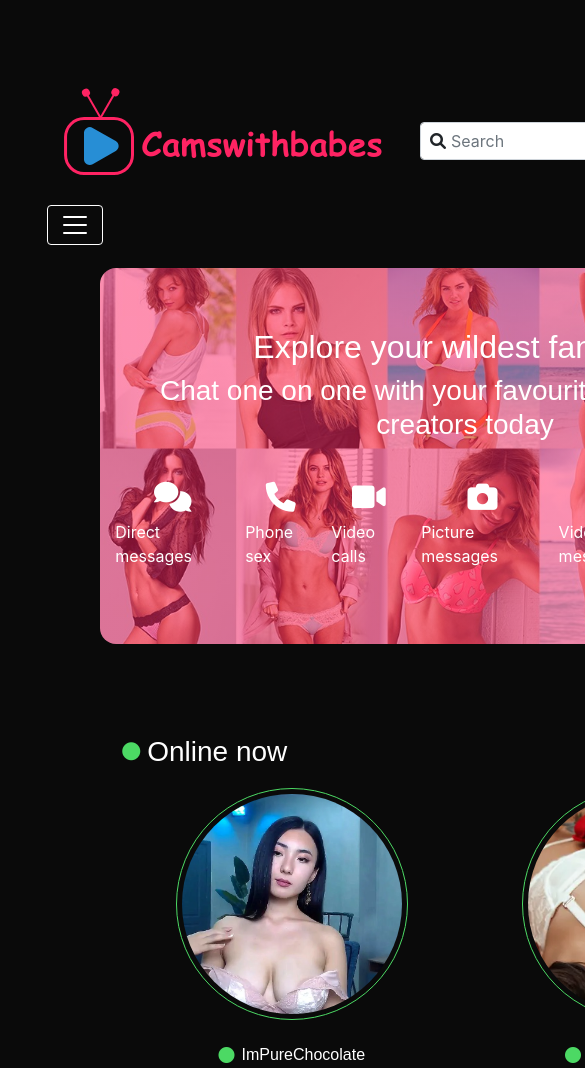
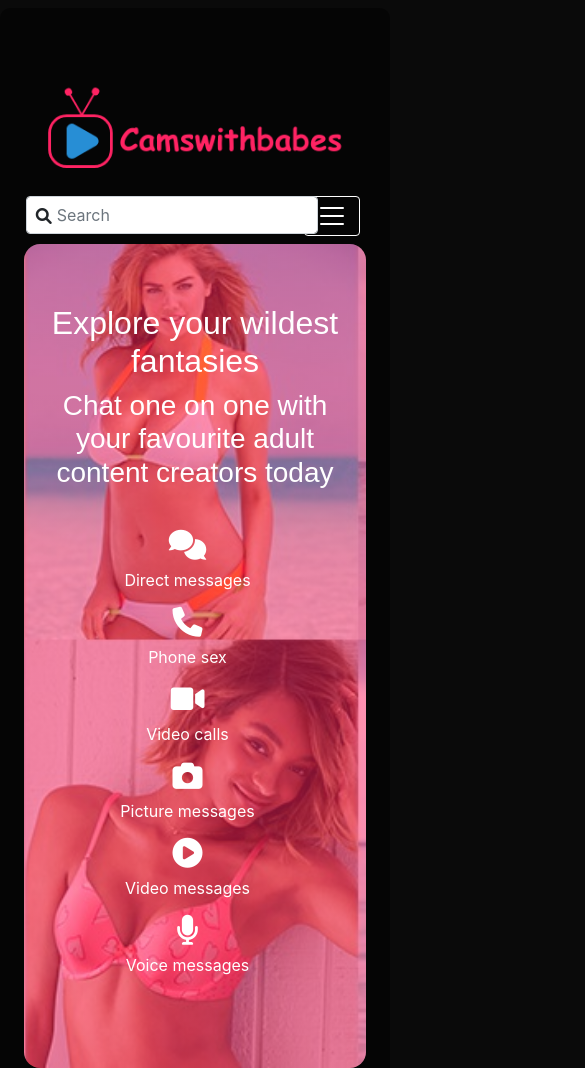
Before and after one commit to OlePundit/cams, a plain HTML site: page index.html in a window 390 px wide. Shown: the top 1068 px of the page, 585 px wide, since content can reach past the window. Drawn offline with nearby package versions, Linux system fonts and the light colour scheme.

Commit message:
max-width

```diff
--- a/css/style.css
+++ b/css/style.css
@@ -11,10 +11,13 @@ body {
 	font-size:12px;
 	line-height:19px;
 	color:#6d6d6d;
-	min-width:960px;
 	background:#0A0A0A!important;
 	position:relative;
 }
+.nav-item{
+	margin-bottom:10px;
+}
+
 * {
     margin: 0;
     padding: 0;
@@ -26,6 +29,7 @@ body {
     padding: 2rem;
     background: rgba(0, 0, 0, 0.5);
     border-radius: 10px;
+	width:100%!important;
 }
 
 
@@ -94,7 +98,7 @@ transition: all 0.2s ease;
 .clear {clear:both; line-height:0; font-size:0; width:100%;}
 .wrapper {width:100%; overflow:hidden; position:relative}
 .extra-wrap {overflow:hidden;}
-.container {width:100%;}
+.container {width:100%!important;}
 .reg {text-transform:uppercase;}
 .right {text-align:right;}
 .left {text-align:left;}
@@ -135,6 +139,7 @@ header .second-menu{
 }
 header .second-nav{
 	margin-top:0px!important;
+	margin-bottom: 50px;
 }
 
 .hero-banner {
@@ -316,7 +321,7 @@ nav {  float:left; z-index:501; margin-top:61px;}
     display: inline-block; /* Allow the container to wrap the image */
 }
 .swiper {
-  width: 600px;
+  width: 100%;
   height: 500px;
 }
 .swiper .swiper-slide{
@@ -804,9 +809,43 @@ a.icon-3:hover {}
 a.icon-4 {float:left; background:url(../images/icon_04.png) 0 0 no-repeat #f6f6f6; width:33px; height:32px;  margin-left:14px; display:inline-block;}
 a.icon-4:hover {}
 
+@media(max-width:768px){
+	.navbar .phone{
+		display: flex;
+		justify-content: space-between;
+		width:80%;
+	}
+	.head-shape form{
+		width: 100%;
+	}
+	.navbar-brand .img{
+		width:100%!important;
+	}
+	.hero-banner ul {
+		display: flex;
+		justify-content: center;
+		flex-direction: column;
+		margin-top: 40px;
+	}
+	.container_12 {
+		width: 100% !important;
+		display: flex;
+		justify-content: center;
+	}
+	.hero-banner ul li a {
+		margin-bottom: 15px;
+	}
+	.grid_4 a {
+		margin-bottom: 30px;
 
-
-
+	}
+	.grid_4{
+		width:100%!important;
+	}
+}
+.container{
+	max-width:100%!important;
+}
 /****************************footer************************/
 footer {
 	width:100%;
@@ -817,7 +856,7 @@ footer {
 
 .footer-block {width:100%; margin:0 auto; background:#0A0A0A; position:relative; z-index:102; display:inline-block; padding-top:20px; padding-bottom:22px;padding-left: 30px;}
 .footer-block img{
-	width: 250px;
+	width: 200px;
 }
 .footer-block .fab{
 	color:#fff;
--- a/index.html
+++ b/index.html
@@ -109,13 +109,12 @@
     <!--==============================header=================================-->
     <header>
 
-
-   <div class="menu sticky-top">
+        <div class="menu">
 
             <nav class="navbar navbar-expand-lg bg-body-tertiary">
                 <div class="container-fluid">
-            <a class="navbar-brand" href="#"><img src="images/logo1.png" alt=""></a>
-
+                    <a class="navbar-brand" href="#"><img src="images/logo1.png" alt="" style="width:100%"></a>
+                    <div class="phone">
                         <form class="d-flex" role="search" style="position: relative;">
                             <span style="position: absolute; left: 10px; top: 50%; transform: translateY(-50%);display:flex;">
                                 <i class="fas fa-search"></i>
@@ -126,6 +125,8 @@
                     <button class="navbar-toggler" type="button" data-toggle="collapse" data-target="#navbarSupportedContent" aria-controls="navbarSupportedContent" aria-expanded="false" aria-label="Toggle navigation">
                         <span class="navbar-toggler-icon"></span>
                     </button>
+                    </div>
+
                 <div class="collapse navbar-collapse" id="navbarSupportedContent">
                     <ul class="navbar-nav mx-auto mb-2 mb-lg-0">
 
@@ -197,20 +198,20 @@
                 </div>
                 </div>
             </nav>
-          <div class="clear"></div>
         </div>
 
-  <div class="clear"></div>
+
     </header>
 
 
     <!--==============================content================================-->
+    <div class="container">
 
         <section id="content">
 
 
             <div class="container_12">
-       <div class="row hero-banner">
+            <div class="row justify-content-center hero-banner">
                 <div class="col-12 banner-wrap">
                     <h2>Explore your wildest fantasies</h2>
                     <h3>Chat one on one with your favourite adult content creators today</h3>
@@ -263,7 +264,6 @@
                 </div>
             </div>
             </div>
-      <div class="clear"></div>
 
             <div class="grid_4">
                 <h3 class="marg1"><i class="fa fa-circle dot" aria-hidden="true"></i>
@@ -841,17 +841,13 @@
                     </div>
                 </div>
             </div>
-            <div class="clear"></div>
 
-      </div>
 
         </section>
-</div>
-<div class="clear"></div>
         <!--==============================footer=================================-->
         <div class="footer-block">
                 <div class="row">
-            <div class="col-lg-2 col-md-4 col-5">
+                    <div class="col-lg-2 col-md-4 col-12 mb-3">
                         <img src="images/logo1.png" alt="">
                     </div>
                     <div class="col-lg-2 col-md-4 col-5">
@@ -901,6 +897,7 @@
                 <div class="clear"></div>
             </div>
         </footer>
+    </div>
 
  <!-- jQuery (Bootstrap 4 requires jQuery 3.0 or later) -->
 <script src="https://code.jquery.com/jquery-3.6.0.min.js"></script>
@@ -921,7 +918,7 @@
   pagination: {
     el: '.swiper-pagination',
   },
-
+  slidesPerView: 1,
 
   // Navigation arrows
   navigation: {
```
Lines whose indentation alone changed are shown as unchanged.
